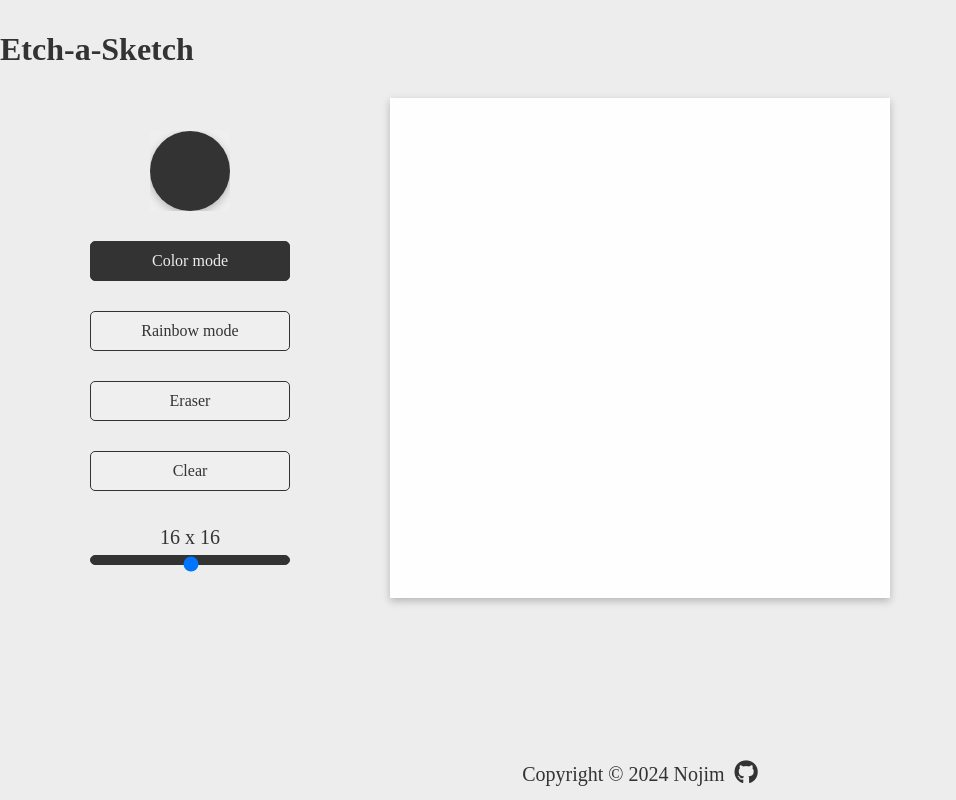
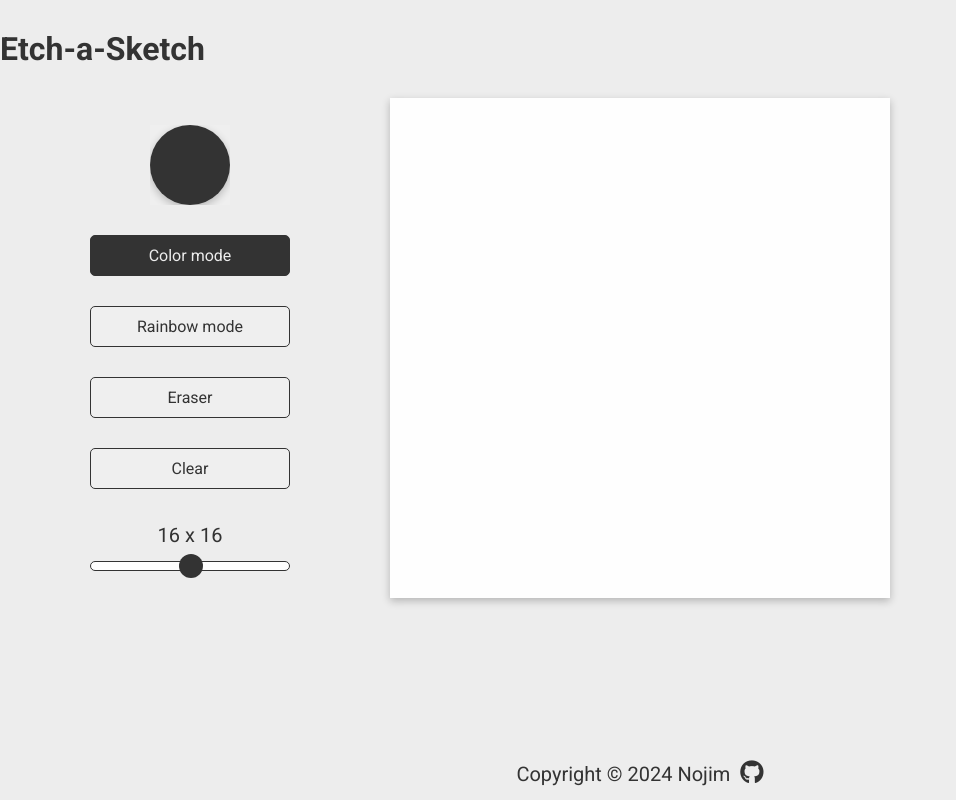
Before and after one commit to Nojim/etch-a-sketch, a plain HTML site: page index.html in a window 1280 px wide. Shown: the whole page, without its empty margins (0-956 px from the left). Drawn offline with Linux system fonts and the light colour scheme.

Commit message:
CSS modified

```diff
--- a/style.css
+++ b/style.css
@@ -13,6 +13,7 @@
   }
 
   html {
+    /* footer support */
     position: relative;
     min-height: 100%;
   }
@@ -20,8 +21,9 @@ html {
   body {
     background-color: var(--primary-light);
     color: var(--primary-dark);
-    font-family: 'Roboto' sans-serif;
+    font-family: 'Roboto', sans-serif;
     line-height: 1.6;
+    /* footer support */
     margin-bottom: 100px;
   }
 
@@ -40,7 +42,7 @@ input {
     outline: none;
   }
 
-/* Header */
+  /* header */
 
   .header {
     padding: 30px 0;
@@ -51,7 +53,7 @@ input {
     font-size: 80px;
   }
 
-/* Main */
+  /* main */
 
   .main {
     display: flex;
@@ -99,6 +101,7 @@ input[type='color']:active {
 
   input[type='color'] {
     -webkit-appearance: none;
+    appearance: none;
     width: 80px;
     height: 80px;
     border: none;
@@ -121,6 +124,7 @@ input[type='color']::-webkit-color-swatch {
 
   input[type='range'] {
     -webkit-appearance: none;
+    appearance: none;
     background-color: var(--primary-light);
   }
 
@@ -128,8 +132,16 @@ input[type='range']::-webkit-slider-runnable-track {
     height: 10px;
     border: 1px solid var(--primary-dark);
     border-radius: 25px;
+    background: var(--secondary-light);
+  }
+
+  input[type='range']::-webkit-slider-thumb {
+    -webkit-appearance: none;
+    width: 24px;
+    height: 24px;
+    border-radius: 25px;
     margin-top: -8px;
-    background-color: var(--primary-dark);
+    background: var(--primary-dark);
   }
 
   .grid {
@@ -144,7 +156,7 @@ input[type='range']::-webkit-slider-runnable-track {
     user-select: none;
   }
 
-/* footer */
+  /* FOOTER */
 
   .footer {
     position: absolute;
@@ -162,12 +174,14 @@ input[type='range']::-webkit-slider-runnable-track {
   .fa-github {
     color: var(--primary-dark);
     font-size: 24px;
-    transition: transform 0.03s ease-in-out;
+    transition: transform 0.3s ease-in-out;
   }
 
   .fa-github:hover {
     transform: rotate(360deg) scale(1.2);
   }
+
+  /* MEDIA QUERIES */
 
   @media (max-width: 1200px) {
     .main {
@@ -177,7 +191,7 @@ input[type='range']::-webkit-slider-runnable-track {
 
   @media (max-width: 850px) {
     .main {
-        gap: 50px
+      gap: 50px;
     }
 
     .settings {
```
Lines whose indentation alone changed are shown as unchanged.
